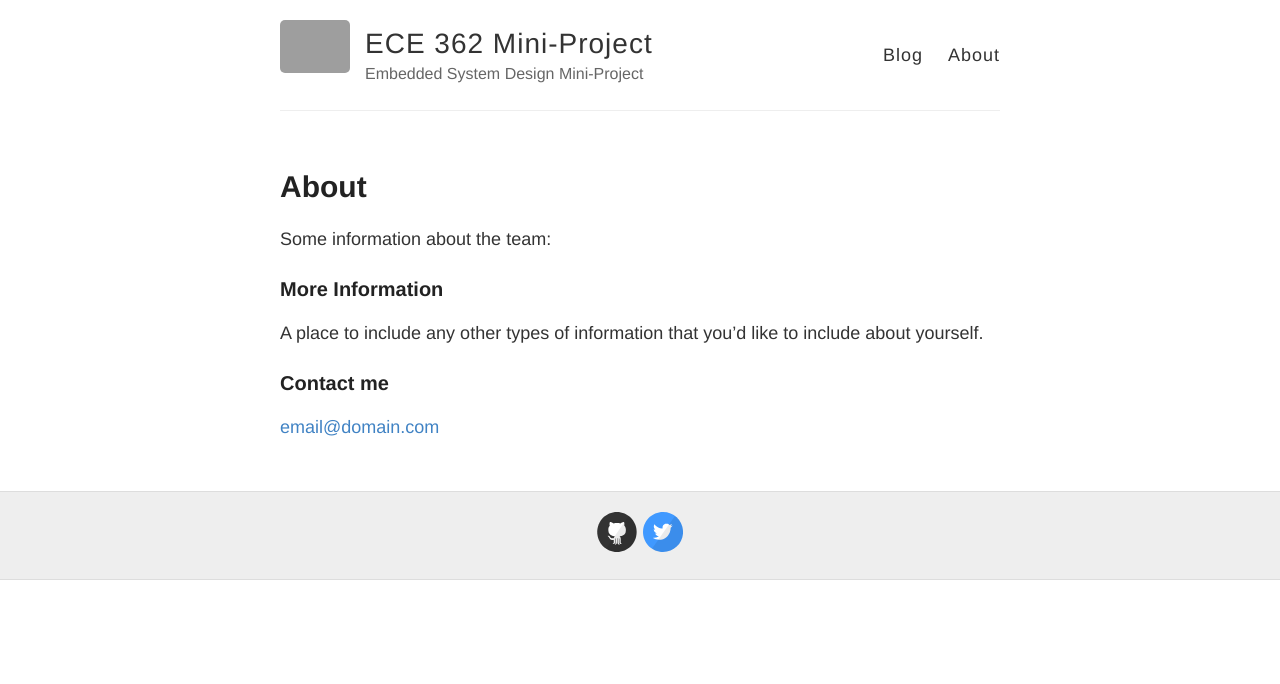
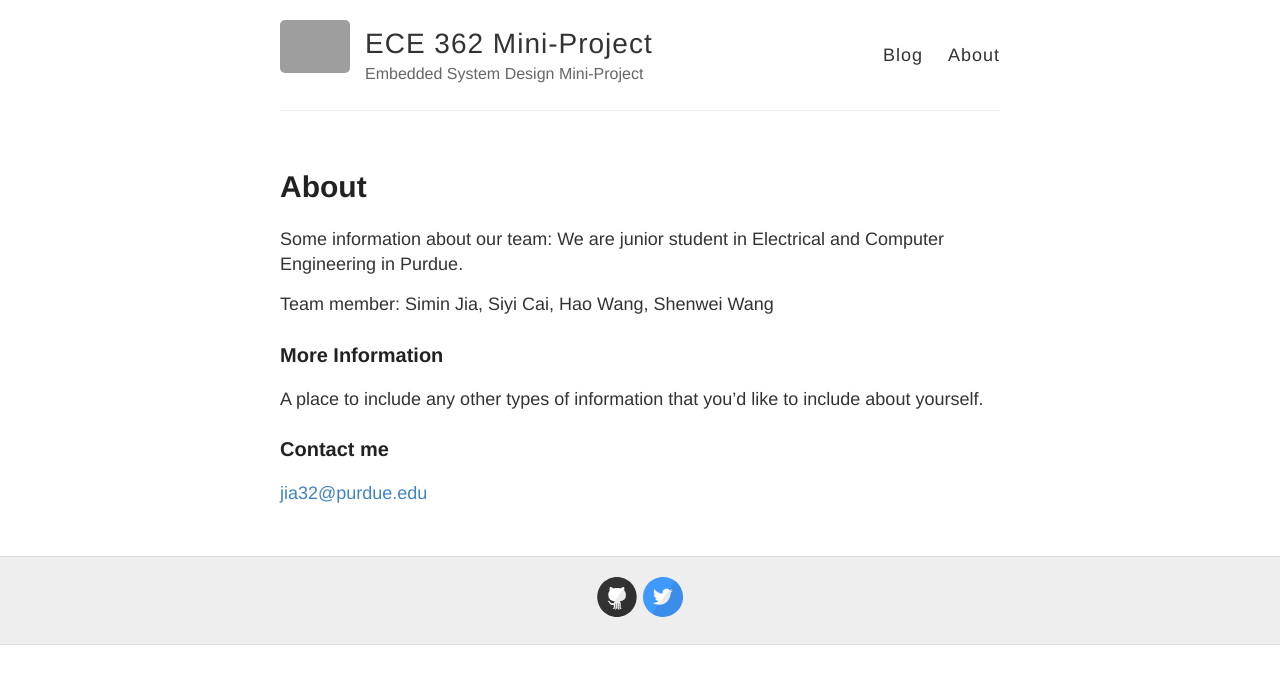
Before and after one commit to jia32/whac-a-mole, a Jekyll site: the page built from about.md, in a window 1280 px wide. Shown: the top 684 px of the page. Built offline with Jekyll 4.4.1, drawn with Linux system fonts in a browser that asks for light colours; Markdown is read by kramdown in place of the engine named in the settings; grey boxes are pictures that could not be loaded.

Commit message:
Add some team info

```diff
--- a/about.md
+++ b/about.md
@@ -4,7 +4,11 @@ title: About
 permalink: /about/
 ---
 
-Some information about the team:
+Some information about our team:
+We are junior student in Electrical and Computer Engineering in Purdue.
+
+Team member:
+Simin Jia, Siyi Cai, Hao Wang, Shenwei Wang
 
 ### More Information
 
@@ -12,4 +16,4 @@ A place to include any other types of information that you'd like to include abo
 
 ### Contact me
 
-[email@domain.com](mailto:email@domain.com)
+[jia32@purdue.edu](mailto:jia32@purdue.edu)
```
